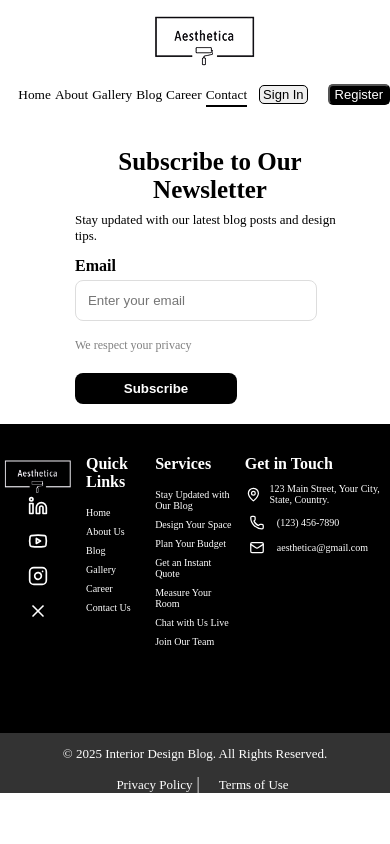
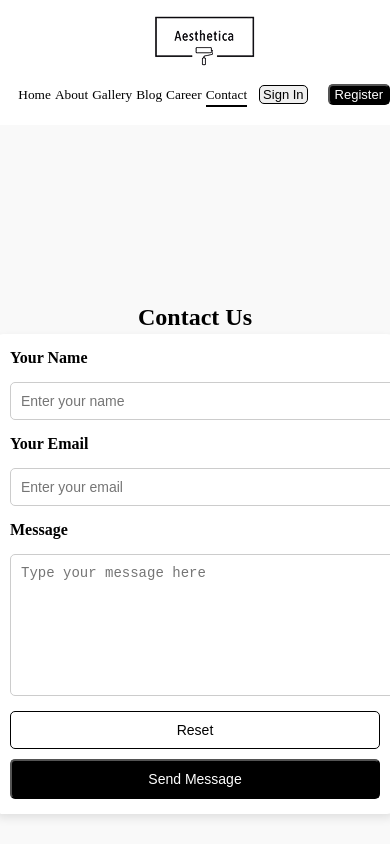
Before and after one commit to ShrutiChavda/Aesthetica, a React (Vite) app in the folder FRONTEND/: page /contact in a window 390 px wide. Shown: the top 844 px of the page. Built offline with nearby package versions, Linux system fonts and the light colour scheme.

Commit message:
Contect page with validaton form

```diff
--- /dev/null
+++ b/FRONTEND/src/assets/css/contect.css
@@ -0,0 +1,132 @@
+/* Centering the Contact Us Form */
+.contact-page {
+  display: flex;
+  flex-direction: column;
+  align-items: center;
+  justify-content: center;
+  height: auto;
+  min-height: 100vh;
+  background-color: #f9f9f9;
+  padding: 20px;
+  text-align: center;
+}
+
+.contact-form-container {
+  width: 90%;
+  max-width: 500px;
+  background: white;
+  padding: 30px;
+  border-radius: 8px;
+  box-shadow: 0 4px 10px rgba(0, 0, 0, 0.1);
+}
+
+/* Contact Form Styles */
+.contact-form {
+  display: flex;
+  flex-direction: column;
+  gap: 15px;
+}
+
+.contact-form label {
+  font-weight: bold;
+  text-align: left;
+}
+
+.contact-form input,
+.contact-form textarea {
+  width: 100%;
+  padding: 12px;
+  border: 1px solid #ccc;
+  border-radius: 5px;
+  font-size: 16px;
+}
+
+.contact-form textarea {
+  resize: none;
+  height: 120px;
+}
+
+/* Buttons */
+.form-actions {
+  display: flex;
+  justify-content: space-between;
+}
+
+/* Adjust button styles */
+.reset-btn,
+.submit-btn {
+  padding: 12px;
+  font-size: 16px;
+  cursor: pointer;
+  border-radius: 5px;
+  width: 45%;
+}
+
+.reset-btn {
+  background-color: white;
+  border: 1px solid black;
+  color: black;
+}
+
+.submit-btn {
+  background-color: black;
+  color: white;
+}
+
+/* Error Message Styling */
+.error {
+  color: red;
+  font-size: 14px;
+  margin-top: 5px;
+  text-align: left;
+}
+
+/* Adjust input fields when errors are shown */
+.contact-form input.error,
+.contact-form textarea.error {
+  border-color: red;
+}
+
+/* Responsive Design */
+@media (max-width: 768px) {
+  .contact-page {
+    padding: 15px;
+  }
+
+  .contact-form-container {
+    width: 100%;
+    padding: 20px;
+  }
+
+  .form-actions {
+    flex-direction: column;
+    gap: 10px;
+  }
+
+  .reset-btn,
+  .submit-btn {
+    width: 100%;
+  }
+}
+
+@media (max-width: 480px) {
+  .contact-page {
+    padding: 10px;
+  }
+
+  .contact-form-container {
+    padding: 15px;
+  }
+
+  .contact-form input,
+  .contact-form textarea {
+    font-size: 14px;
+    padding: 10px;
+  }
+
+  .reset-btn,
+  .submit-btn {
+    padding: 10px;
+    font-size: 14px;
+  }
+}
--- a/FRONTEND/src/pages/Contact.jsx
+++ b/FRONTEND/src/pages/Contact.jsx
@@ -7,27 +7,92 @@ import Slider from "react-slick";
 import "slick-carousel/slick/slick.css";
 import "slick-carousel/slick/slick-theme.css";
 import "../../src/assets/css/LandingPage.css";
-import "../../src/assets/css/Slideshow.css";
+import "../../src/assets/css/contect.css";
 import logo from "../../src/assets/images/logo.png";
 import logo1 from "../../src/assets/images/logo1.png";
 import { Link } from "react-router-dom";
 // import Navbar from "../components/Navbar";
 // import Footer from "../components/Footer";
+// import "../../src/assets/css/Contact.css";
 
-const Slideshow = () => {
-    const settings = {
-        dots: true,
-        infinite: true,
-        speed: 1000,
-        slidesToShow: 1,
-        slidesToScroll: 1,
-        autoplay: true,
-        autoplaySpeed: 3000,
-        arrows: false,
-    };
+const Contact = () => {
+  const [formData, setFormData] = useState({ name: "", email: "", message: "" });
+  const [errors, setErrors] = useState({});
+
+  const validateForm = () => {
+    let newErrors = {};
+    if (!formData.name.trim()) newErrors.name = "Name is required.";
+    if (!formData.email.trim()) {
+      newErrors.email = "Email is required.";
+    } else if (!/^[^\s@]+@[^\s@]+\.[^\s@]+$/.test(formData.email)) {
+      newErrors.email = "Enter a valid email address.";
+    }
+    if (!formData.message.trim()) newErrors.message = "Message cannot be empty.";
+
+    setErrors(newErrors);
+    return Object.keys(newErrors).length === 0;
+  };
+
+  const handleChange = (e) => {
+    setFormData({ ...formData, [e.target.name]: e.target.value });
+    setErrors({ ...errors, [e.target.name]: "" }); // Clear errors on input change
+  };
+
+  const handleSubmit = (e) => {
+    e.preventDefault();
+    if (validateForm()) {
+      alert("Message sent successfully!");
+      setFormData({ name: "", email: "", message: "" });
+      setErrors({});
+    }
+  };
 
     return (
       <div className="font-sans text-black bg-white">
+
+{/* Contact Section */}
+<div className="contact-page">
+      <h2>Contact Us</h2>
+      <div className="contact-form-container">
+        <form className="contact-form" onSubmit={handleSubmit}>
+          <label>Your Name</label>
+          <input
+            type="text"
+            name="name"
+            placeholder="Enter your name"
+            value={formData.name}
+            onChange={handleChange}
+          />
+          {errors.name && <span className="error">{errors.name}</span>}
+
+          <label>Your Email</label>
+          <input
+            type="email"
+            name="email"
+            placeholder="Enter your email"
+            value={formData.email}
+            onChange={handleChange}
+          />
+          {errors.email && <span className="error">{errors.email}</span>}
+
+          <label>Message</label>
+          <textarea
+            name="message"
+            placeholder="Type your message here"
+            value={formData.message}
+            onChange={handleChange}
+          />
+          {errors.message && <span className="error">{errors.message}</span>}
+
+          <div className="form-actions">
+            <button type="reset" className="reset-btn" onClick={() => setFormData({ name: "", email: "", message: "" })}>
+              Reset
+            </button>
+            <button type="submit" className="submit-btn">Send Message</button>
+          </div>
+        </form>
+      </div>
+    </div>
 
 {/* Newsletter Section */}
 <section className="newsletter">
@@ -53,4 +118,4 @@ const Slideshow = () => {
 
   );
 };
-export default Slideshow;
+export default Contact;
```
Also changed, not shown: FRONTEND/src/assets/css/LandingPage.css (line endings or trailing spaces).
